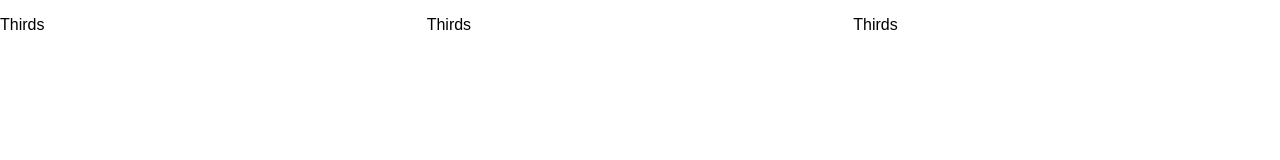
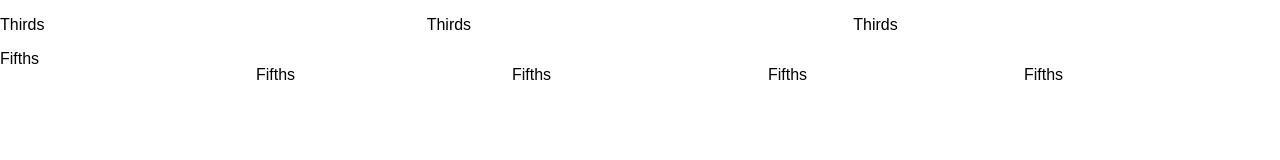
Before and after one commit to jhessin/pureCSS-tutorial, a website: page practice.html in a window 1280 px wide. Drawn offline with nearby package versions, Linux system fonts and the light colour scheme.

Commit message:
finished the sample project

```diff
--- a/practice.html
+++ b/practice.html
@@ -11,6 +11,10 @@
       integrity="sha384-Uu6IeWbM+gzNVXJcM9XV3SohHtmWE+3VGi496jvgX1jyvDTXfdK+rfZc8C1Aehk5"
       crossorigin="anonymous"
     />
+    <link
+      rel="stylesheet"
+      href="https://unpkg.com/purecss@2.0.6/build/grids-responsive-min.css"
+    />
     <meta name="viewport" content="width=device-width, initial-scale=1" />
   </head>
 
@@ -20,6 +24,17 @@
       <div class="pure-u-1-3"><p>Thirds</p></div>
       <div class="pure-u-1-3"><p>Thirds</p></div>
     </div>
-    <div id="content"></div>
+    <div class="pure-g">
+      <div class="pure-u-1 pure-u-sm-1-2 pure-u-md-1-3 pure-u-lg-1-4
+        pure-u-xl-1-5">Fifths</div>
+      <div class="pure-u-1 pure-u-sm-1-2 pure-u-md-1-3 pure-u-lg-1-4
+        pure-u-xl-1-5"><p>Fifths</p></div>
+      <div class="pure-u-1 pure-u-sm-1-2 pure-u-md-1-3 pure-u-lg-1-4
+        pure-u-xl-1-5"><p>Fifths</p></div>
+      <div class="pure-u-1 pure-u-sm-1-2 pure-u-md-1-3 pure-u-lg-1-4
+        pure-u-xl-1-5"><p>Fifths</p></div>
+      <div class="pure-u-1 pure-u-sm-1-2 pure-u-md-1-3 pure-u-lg-1-4
+        pure-u-xl-1-5"><p>Fifths</p></div>
+    </div>
   </body>
 </html>
```
